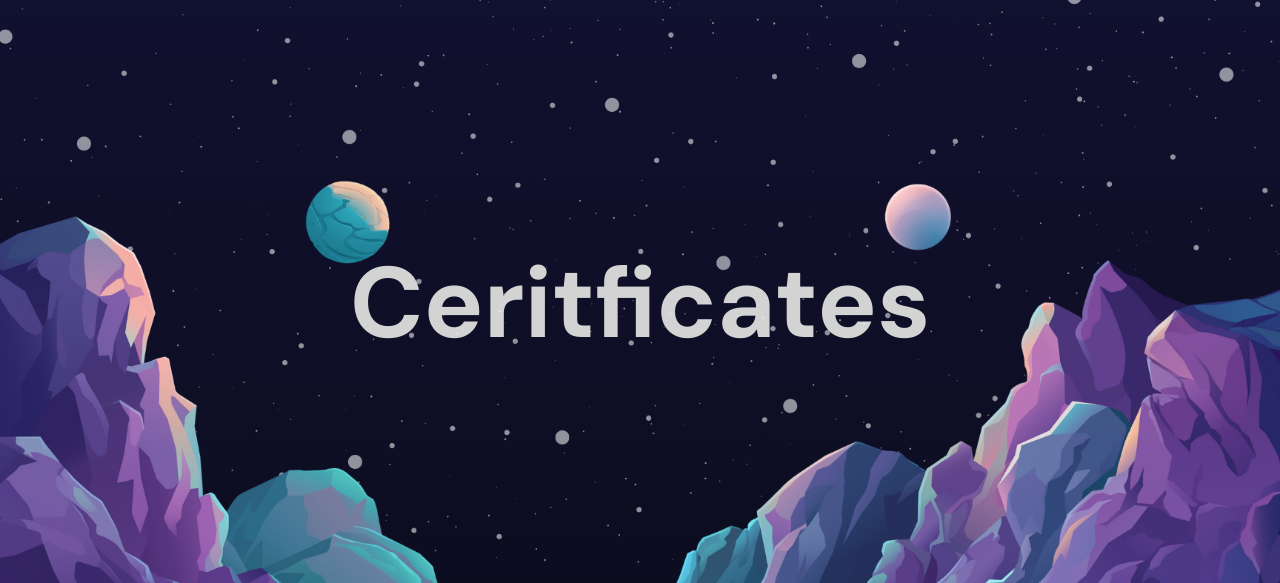
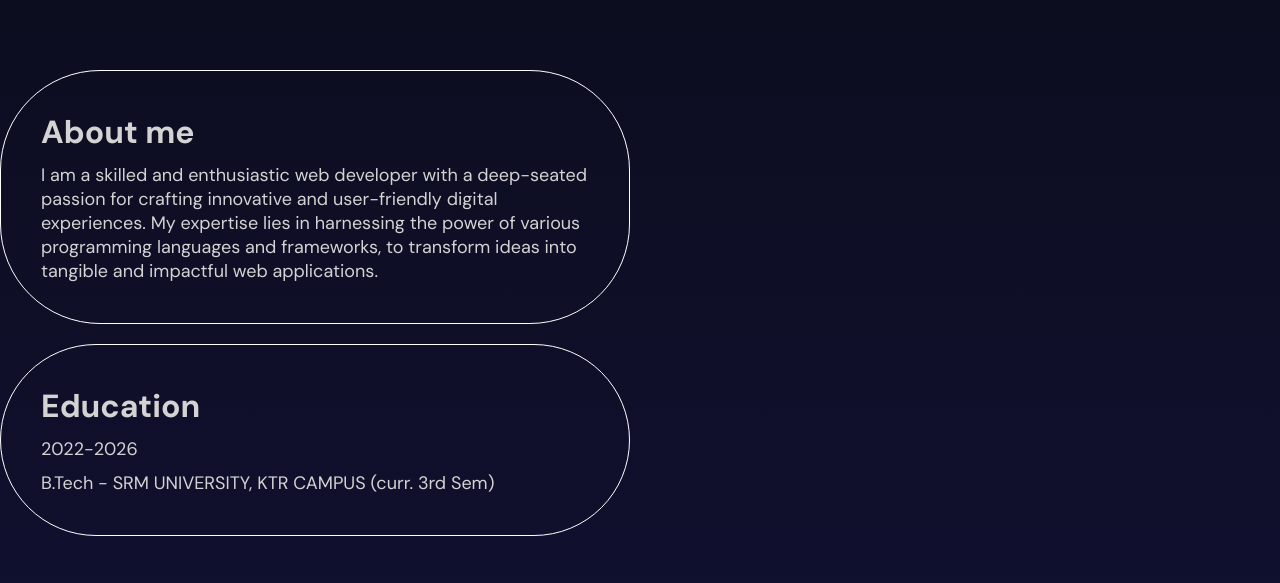
Before and after one commit to Ayush-Singh24/Portfolio, a React (Vite) app: page / in a window 1280 px wide. Shown: the part 897-1480 px from the top of the page. Built offline with nearby package versions, Linux system fonts and the light colour scheme.

Commit message:
implemented about me section

```diff
--- a/src/App.tsx
+++ b/src/App.tsx
@@ -1,4 +1,5 @@
 import "./app.scss";
+import AboutMe from "./components/aboutMe/AboutMe";
 import { Home } from "./components/home/Home";
 import Navbar from "./components/navbar/Navbar";
 import Parallax from "./components/parallax/Parallax";
@@ -11,9 +12,11 @@ function App() {
         <Home />
       </section>
       <section>
+        <AboutMe />
+      </section>
+      <section>
         <Parallax text="Ceritficates" color="dark" />
       </section>
-      <section>services</section>
       <section>
         <Parallax text="Projects" color="light" />
       </section>
--- /dev/null
+++ b/src/components/aboutMe/AboutMe.tsx
@@ -0,0 +1,30 @@
+import "./aboutMe.scss";
+
+export default function AboutMe() {
+  return (
+    <div className="aboutMe">
+      <div className="wrapper">
+        <div className="textContainer">
+          <div className="box">
+            <h1 className="heading">About me</h1>
+            <p className="description">
+              I am a skilled and enthusiastic web developer with a deep-seated
+              passion for crafting innovative and user-friendly digital
+              experiences. My expertise lies in harnessing the power of various
+              programming languages and frameworks, to transform ideas into
+              tangible and impactful web applications.
+            </p>
+          </div>
+          <div className="box">
+            <h1 className="heading">Education</h1>
+            <span>2022-2026</span>
+            <p className="description">
+              B.Tech - SRM UNIVERSITY, KTR CAMPUS (curr. 3rd Sem)
+            </p>
+          </div>
+        </div>
+        <div className="skillContainer">skill</div>
+      </div>
+    </div>
+  );
+}
--- /dev/null
+++ b/src/components/aboutMe/aboutMe.scss
@@ -0,0 +1,50 @@
+.aboutMe {
+  height: 100%;
+  background: linear-gradient(180deg, #0c0c1d, #111132);
+  z-index: -1;
+  overflow: hidden;
+  .wrapper {
+    max-width: 1366px;
+    height: 100%;
+    margin: auto;
+    display: flex;
+    align-items: center;
+    gap: 2rem;
+    .textContainer {
+      width: 50%;
+      height: 100%;
+      height: 100%;
+      display: flex;
+      flex-direction: column;
+      justify-content: center;
+      gap: 2rem;
+      .box {
+        display: flex;
+        flex-direction: column;
+        gap: 1rem;
+        padding: 4rem;
+        border: 1px solid white;
+        border-radius: 10rem;
+        transition: all ease-in-out;
+        &:hover {
+          color: #0c0c1d;
+          background-color: white;
+          border: 1px solid #0c0c1d;
+        }
+        .heading {
+          font-size: xx-large;
+        }
+        .description {
+          font-size: large;
+        }
+        span {
+          font-size: large;
+        }
+      }
+    }
+    .skillContainer {
+      height: 100%;
+      width: 50%;
+    }
+  }
+}
```
